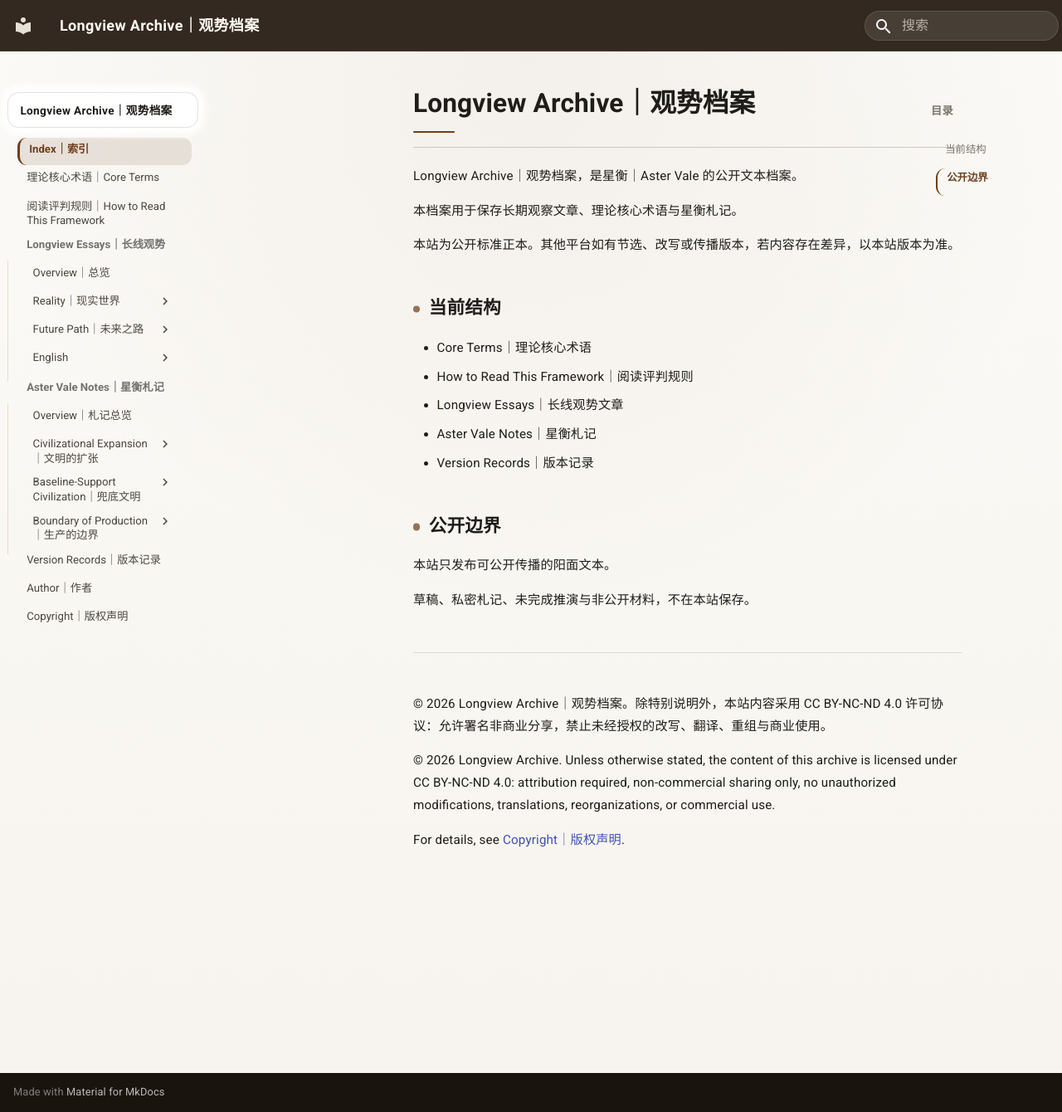
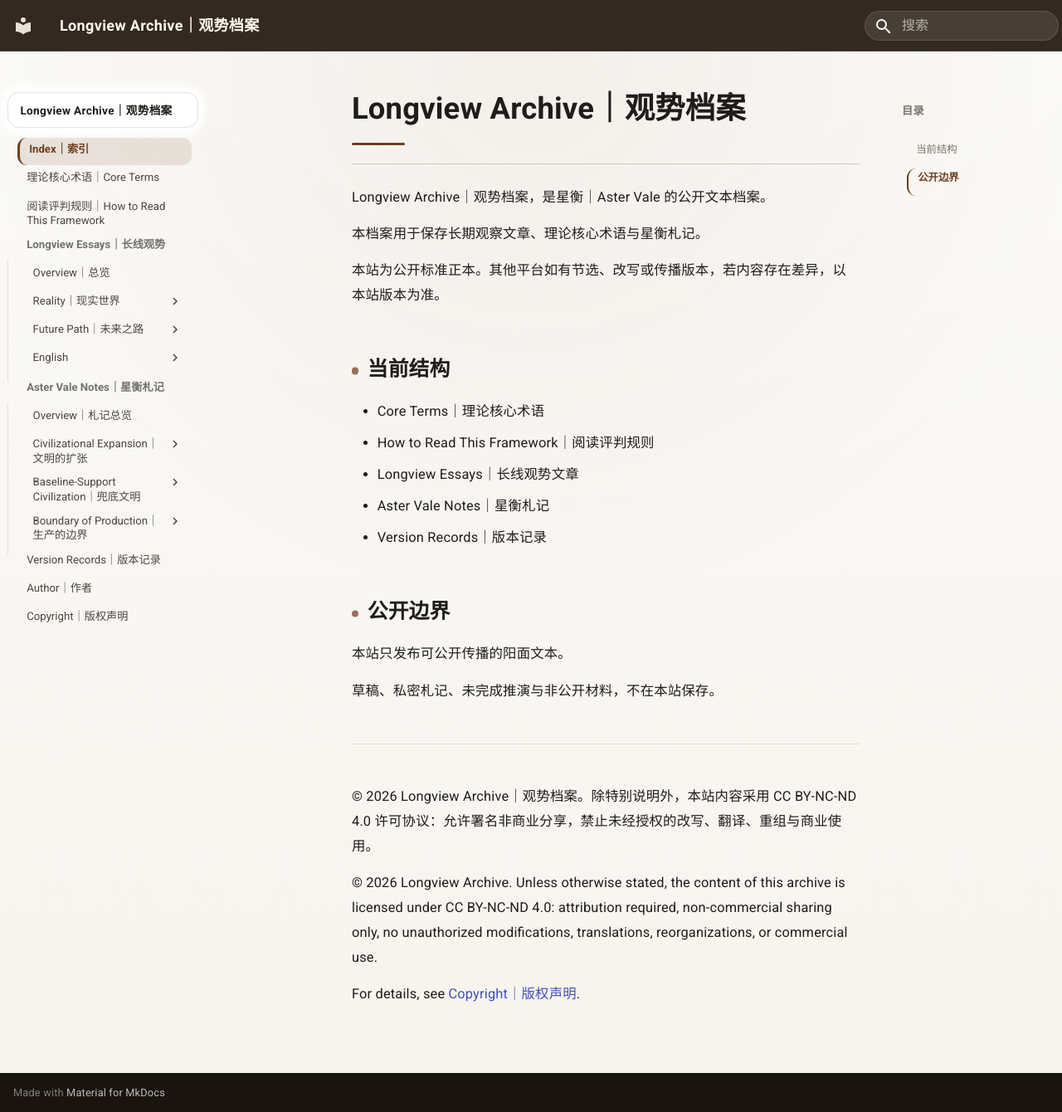
Before and after one commit to guanshi1688/longview-archive, an MkDocs documentation site: the page built from docs/index.md, in a window 1280 px wide and 1340 px high. Shown: the whole window at 83% size. Built offline with MkDocs 1.6.1 and Material for MkDocs 9.7.7, drawn with Linux system fonts in a browser that asks for light colours.

Commit message:
Update extra.css

```diff
--- a/docs/stylesheets/extra.css
+++ b/docs/stylesheets/extra.css
@@ -4,190 +4,150 @@
    Desktop: 思想树 / 档案馆 / 论文站
    Mobile : 阅读器 / 单栏 / 防横向溢出
    ========================================================= */
-
-
 /* =========================================================
-   01. Global Design Tokens
+   01. Global Design Tokens【已加宽侧边栏、正文宽度】
    ========================================================= */
-
 :root {
   --lv-bg: #f7f4ee;
   --lv-bg-soft: #fbfaf7;
   --lv-paper: #fffdf8;
   --lv-paper-deep: #f1ece3;
-
   --lv-text: #1f1d1a;
   --lv-text-soft: #4b4740;
   --lv-text-muted: #7a7369;
-
   --lv-line: rgba(70, 60, 45, 0.14);
   --lv-line-strong: rgba(70, 60, 45, 0.24);
-
   --lv-accent: #6f3f1d;
   --lv-accent-soft: rgba(111, 63, 29, 0.09);
   --lv-accent-line: rgba(111, 63, 29, 0.28);
-
   --lv-shadow-soft: 0 10px 35px rgba(40, 31, 20, 0.06);
-
-  --lv-content-width: 760px;
-  --lv-content-wide: 880px;
-  --lv-sidebar-width: 15.5rem;
-
+  /* 核心变量调整：左栏加宽、正文加宽、右侧目录适度放宽 */
+  --lv-content-width: 900px;
+  --lv-content-wide: 1020px;
+  --lv-sidebar-width: 20rem;
+  --lv-toc-width: 11rem;
   --md-primary-fg-color: #2b2118;
   --md-primary-fg-color--light: #4a3929;
   --md-primary-fg-color--dark: #1c1510;
   --md-accent-fg-color: #8a4f24;
-
   --md-default-bg-color: var(--lv-bg);
   --md-default-fg-color: var(--lv-text);
   --md-default-fg-color--light: var(--lv-text-soft);
   --md-default-fg-color--lighter: var(--lv-text-muted);
-
   --md-typeset-a-color: #7b461f;
 }
-
-
 /* =========================================================
    02. Base Page Structure
    ========================================================= */
-
 html {
   text-size-adjust: 100%;
   -webkit-text-size-adjust: 100%;
 }
-
 html,
 body {
   background: var(--lv-bg);
 }
-
 body {
   color: var(--lv-text);
 }
-
 .md-container {
   background:
     radial-gradient(circle at 50% 0%, rgba(111, 63, 29, 0.055), transparent 34rem),
     linear-gradient(180deg, var(--lv-bg-soft), var(--lv-bg));
 }
-
 .md-grid {
-  max-width: 91rem;
+  max-width: 100rem; /* 整体画布放宽，适配加宽后的三栏 */
 }
-
 .md-main__inner {
   margin-top: 0;
 }
-
 .md-content {
   min-width: 0;
 }
-
 .md-content__inner {
   max-width: var(--lv-content-width);
   margin: 0 auto;
   padding-top: 2.6rem;
   padding-bottom: 4rem;
 }
-
 .md-content__inner::before {
   display: none;
 }
-
-
 /* =========================================================
    03. Header: 极简出版栏
    ========================================================= */
-
 .md-header {
   background: rgba(43, 33, 24, 0.96);
   color: #fffaf0;
   box-shadow: none;
   border-bottom: 1px solid rgba(255, 250, 240, 0.08);
 }
-
 .md-header__inner {
   min-height: 3.05rem;
 }
-
 .md-header__title {
   font-weight: 600;
   letter-spacing: 0.02em;
 }
-
 .md-header__topic {
   font-weight: 600;
 }
-
 .md-header__button {
   color: rgba(255, 250, 240, 0.88);
 }
-
 .md-search__form {
   background: rgba(255, 250, 240, 0.1);
   border: 1px solid rgba(255, 250, 240, 0.12);
   border-radius: 999px;
 }
-
 .md-search__form:hover {
   background: rgba(255, 250, 240, 0.14);
 }
-
 .md-search__input {
   color: #fffaf0;
 }
-
 .md-search__input::placeholder {
   color: rgba(255, 250, 240, 0.62);
 }
-
 .md-tabs {
   background: #2b2118;
   border-bottom: 1px solid rgba(255, 250, 240, 0.08);
 }
-
 .md-tabs__link {
   opacity: 0.74;
   font-weight: 500;
 }
-
 .md-tabs__link--active,
 .md-tabs__link:hover {
   opacity: 1;
 }
-
-
 /* =========================================================
-   04. Desktop Sidebar: 思想树
+   04. Desktop Sidebar: 思想树【桌面大屏布局重调】
    ========================================================= */
-
 @media screen and (min-width: 76.25em) {
   .md-sidebar {
     width: var(--lv-sidebar-width);
   }
-
+  /* 加大左栏右侧内边距，制造左栏与正文之间的空隙，解决拥挤 */
   .md-sidebar--primary {
-    padding-right: 0.8rem;
+    width: var(--lv-sidebar-width);
+    padding-right: 1.6rem;
   }
-
   .md-sidebar--secondary {
-    padding-left: 0.9rem;
+    width: var(--lv-toc-width);
+    padding-left: 0.6rem;
   }
-
   .md-sidebar__scrollwrap {
     margin: 0;
     padding: 1.25rem 0.45rem 2rem;
   }
-
   .md-sidebar__inner {
     padding: 0;
   }
-
   .md-nav {
     font-size: 0.69rem;
     line-height: 1.45;
   }
-
   .md-nav__title {
     margin: 0 0 0.55rem;
     padding: 0.72rem 0.8rem;
@@ -199,15 +159,12 @@
     font-weight: 700;
     letter-spacing: 0.025em;
   }
-
   .md-nav__list {
     padding-left: 0.18rem;
   }
-
   .md-nav__item {
     margin: 0.06rem 0;
   }
-
   .md-nav__link {
     min-height: 1.65rem;
     margin-top: 0;
@@ -219,12 +176,10 @@
       color 120ms ease,
       border-color 120ms ease;
   }
-
   .md-nav__link:hover {
     color: var(--lv-accent);
     background: var(--lv-accent-soft);
   }
-
   .md-nav__link--active,
   .md-nav__item .md-nav__link--active {
     color: var(--lv-accent);
@@ -232,17 +187,14 @@
     border-left: 3px solid var(--lv-accent);
     font-weight: 700;
   }
-
   .md-nav__item--active > .md-nav__link {
     color: var(--lv-accent);
     font-weight: 700;
   }
-
   .md-nav__toggle ~ .md-nav {
     padding-left: 0.32rem;
     border-left: 1px solid rgba(111, 63, 29, 0.15);
   }
-
   .md-sidebar--secondary .md-nav__title {
     font-size: 0.66rem;
     color: var(--lv-text-muted);
@@ -251,30 +203,24 @@
     box-shadow: none;
     padding-left: 0.3rem;
   }
-
   .md-sidebar--secondary .md-nav__link {
     color: var(--lv-text-muted);
   }
-
   .md-sidebar--secondary .md-nav__link--active {
     color: var(--lv-accent);
     background: transparent;
     border-left: 2px solid var(--lv-accent);
   }
 }
-
-
 /* =========================================================
    05. Optional Nav Group Emphasis
    适合你的 Reality / Future Path / Core Terms 结构
    ========================================================= */
-
 @media screen and (min-width: 76.25em) {
   .md-nav__link[href*="/essays/reality/"],
   .md-nav__link[href*="/reality/"] {
     position: relative;
   }
-
   .md-nav__link[href*="/essays/reality/"]::before,
   .md-nav__link[href*="/reality/"]::before {
     content: "";
@@ -285,7 +231,6 @@
     background: rgba(111, 63, 29, 0.55);
     flex: 0 0 auto;
   }
-
   .md-nav__link[href*="/future/"]::before,
   .md-nav__link[href*="/future-path/"]::before {
     content: "";
@@ -296,7 +241,6 @@
     background: rgba(88, 88, 88, 0.5);
     flex: 0 0 auto;
   }
-
   .md-nav__link[href*="/core-terms/"]::before {
     content: "";
     width: 0.34rem;
@@ -307,19 +251,15 @@
     flex: 0 0 auto;
   }
 }
-
-
 /* =========================================================
    06. Article Body: 论文阅读排版
    ========================================================= */
-
 .md-typeset {
   color: var(--lv-text);
   font-size: 0.86rem;
   line-height: 1.86;
   letter-spacing: 0.01em;
 }
-
 .md-typeset h1,
 .md-typeset h2,
 .md-typeset h3,
@@ -328,7 +268,6 @@
   font-weight: 750;
   letter-spacing: 0.005em;
 }
-
 .md-typeset h1 {
   margin: 0 0 1.45rem;
   padding-bottom: 1.1rem;
@@ -336,7 +275,6 @@
   font-size: 2rem;
   line-height: 1.28;
 }
-
 .md-typeset h1::after {
   content: "";
   display: block;
@@ -346,7 +284,6 @@
   background: var(--lv-accent);
   border-radius: 999px;
 }
-
 .md-typeset h2 {
   margin-top: 2.45rem;
   margin-bottom: 0.95rem;
@@ -354,7 +291,6 @@
   font-size: 1.36rem;
   line-height: 1.4;
 }
-
 .md-typeset h2::before {
   content: "";
   display: inline-block;
@@ -366,62 +302,49 @@
   background: var(--lv-accent);
   opacity: 0.72;
 }
-
 .md-typeset h3 {
   margin-top: 1.9rem;
   margin-bottom: 0.65rem;
   font-size: 1.08rem;
   line-height: 1.45;
 }
-
 .md-typeset h4 {
   margin-top: 1.35rem;
   font-size: 0.95rem;
   color: var(--lv-text-soft);
 }
-
 .md-typeset p {
   margin: 0.88rem 0;
 }
-
 .md-typeset strong {
   color: #17130f;
   font-weight: 760;
 }
-
 .md-typeset a {
   text-decoration-thickness: 1px;
   text-underline-offset: 0.18em;
 }
-
 .md-typeset a:hover {
   color: #9a5726;
 }
-
 .md-typeset hr {
   margin: 2.4rem 0;
   border-bottom: 1px solid var(--lv-line);
 }
-
 .md-typeset ul,
 .md-typeset ol {
   margin-top: 0.75rem;
   margin-bottom: 0.9rem;
 }
-
 .md-typeset li {
   margin-bottom: 0.22rem;
 }
-
 .md-typeset li > p {
   margin: 0.35rem 0;
 }
-
-
 /* =========================================================
    07. Quote / Admonition / Cards
    ========================================================= */
-
 .md-typeset blockquote {
   margin: 1.35rem 0;
   padding: 0.1rem 0 0.1rem 1rem;
@@ -429,11 +352,9 @@
   border-left: 0.18rem solid var(--lv-accent-line);
   background: linear-gradient(90deg, rgba(111, 63, 29, 0.055), transparent);
 }
-
 .md-typeset blockquote p {
   margin: 0.65rem 0;
 }
-
 .md-typeset .admonition,
 .md-typeset details {
   background: var(--lv-paper);
@@ -441,88 +362,67 @@
   border-radius: 0.85rem;
   box-shadow: var(--lv-shadow-soft);
 }
-
 .md-typeset .admonition-title,
 .md-typeset summary {
   font-weight: 700;
 }
-
-
 /* =========================================================
    08. Code / Tables / Images 防崩
    ========================================================= */
-
 .md-typeset code {
   border-radius: 0.28rem;
 }
-
 .md-typeset pre {
   border-radius: 0.75rem;
 }
-
 .md-typeset pre > code {
   white-space: pre;
 }
-
 .md-typeset .highlight {
   border-radius: 0.75rem;
 }
-
 .md-typeset table:not([class]) {
   border-radius: 0.65rem;
   overflow: hidden;
   box-shadow: 0 0 0 1px var(--lv-line);
 }
-
 .md-typeset table:not([class]) th {
   background: rgba(111, 63, 29, 0.08);
   color: var(--lv-text);
   font-weight: 750;
 }
-
 .md-typeset table:not([class]) td,
 .md-typeset table:not([class]) th {
   border-color: var(--lv-line);
 }
-
 .md-typeset img {
   max-width: 100%;
   height: auto;
   border-radius: 0.45rem;
 }
-
 .md-typeset figure {
   margin: 1.6rem 0;
 }
-
 .md-typeset figcaption {
   color: var(--lv-text-muted);
   font-size: 0.72rem;
 }
-
-
 /* =========================================================
    09. Footer / Pagination
    ========================================================= */
-
 .md-footer {
   background: #211913;
 }
-
 .md-footer-meta {
   background: #1a140f;
 }
-
 .md-typeset .md-button {
   border-radius: 999px;
 }
-
 .md-typeset .md-button--primary {
   background: var(--lv-accent);
   border-color: var(--lv-accent);
 }
-
-
 /* =========================================================
    10. Desktop Wide Article Option
    如果某些页面需要更宽，可在 markdown 顶部加：
@@ -531,48 +431,38 @@
    ---
    但这个需要 theme 支持 body_class；不用也没事。
    ========================================================= */
-
 body.wide-page .md-content__inner {
   max-width: var(--lv-content-wide);
 }
-
-
 /* =========================================================
-   11. Mobile: 阅读器模式
+   11. Mobile: 阅读器模式【完全保留原样式，无任何修改】
    核心：不要在手机上复刻桌面左栏
    ========================================================= */
-
 @media screen and (max-width: 76.1875em) {
   html,
   body {
     overflow-x: hidden;
   }
-
   .md-grid {
     max-width: 100%;
   }
-
   .md-main__inner {
     margin: 0;
   }
-
   .md-content {
     max-width: 100%;
     min-width: 0;
     overflow-x: hidden;
   }
-
   .md-content__inner {
     max-width: 100%;
     margin: 0;
     padding: 1.35rem 1.05rem 2.8rem;
   }
-
   .md-typeset {
     font-size: 0.88rem;
     line-height: 1.86;
   }
-
   .md-typeset h1 {
     margin-top: 0.55rem;
     margin-bottom: 1.05rem;
@@ -580,50 +470,41 @@
     font-size: 1.52rem;
     line-height: 1.34;
   }
-
   .md-typeset h1::after {
     width: 2.6rem;
     height: 2px;
     margin-top: 0.72rem;
   }
-
   .md-typeset h2 {
     margin-top: 2rem;
     margin-bottom: 0.72rem;
     font-size: 1.17rem;
     line-height: 1.46;
   }
-
   .md-typeset h2::before {
     width: 0.34rem;
     height: 0.34rem;
     margin-right: 0.42rem;
   }
-
   .md-typeset h3 {
     margin-top: 1.55rem;
     font-size: 1.01rem;
     line-height: 1.5;
   }
-
   .md-typeset h4 {
     font-size: 0.92rem;
   }
-
   .md-typeset p {
     margin: 0.82rem 0;
   }
-
   .md-typeset ul,
   .md-typeset ol {
     padding-left: 1.15rem;
   }
-
   .md-typeset blockquote {
     margin: 1.15rem 0;
     padding-left: 0.82rem;
   }
-
   .md-typeset table:not([class]) {
     display: block;
     width: 100%;
@@ -632,80 +513,62 @@
     white-space: nowrap;
     -webkit-overflow-scrolling: touch;
   }
-
   .md-typeset pre,
   .md-typeset .highlight {
     max-width: 100%;
     overflow-x: auto;
     -webkit-overflow-scrolling: touch;
   }
-
   .md-typeset pre > code {
     white-space: pre;
   }
-
   .md-typeset img,
   .md-typeset svg,
   .md-typeset video,
   .md-typeset iframe {
     max-width: 100%;
   }
-
   .md-header__title {
     font-size: 0.78rem;
   }
-
   .md-search__inner {
     width: 100%;
   }
-
   .md-tabs {
     display: none;
   }
 }
-
-
 /* =========================================================
-   12. Small Mobile: 竖屏手机强化
+   12. Small Mobile: 竖屏手机强化【原样保留】
    ========================================================= */
-
 @media screen and (max-width: 480px) {
   .md-content__inner {
     padding-left: 0.92rem;
     padding-right: 0.92rem;
   }
-
   .md-typeset {
     font-size: 0.86rem;
     line-height: 1.88;
   }
-
   .md-typeset h1 {
     font-size: 1.42rem;
   }
-
   .md-typeset h2 {
     font-size: 1.12rem;
   }
-
   .md-typeset h3 {
     font-size: 0.98rem;
   }
-
   .md-typeset blockquote {
     font-size: 0.84rem;
   }
-
   .md-header__title {
     max-width: 72vw;
   }
 }
-
-
 /* =========================================================
    13. Prevent Common Overflow Bugs
    ========================================================= */
-
 .md-typeset,
 .md-content,
 .md-content__inner,
@@ -713,7 +576,6 @@
 .md-main__inner {
   overflow-wrap: break-word;
 }
-
 .md-typeset p,
 .md-typeset li,
 .md-typeset blockquote,
@@ -722,70 +584,54 @@
   word-break: normal;
   overflow-wrap: anywhere;
 }
-
 .md-typeset pre,
 .md-typeset code,
 .md-typeset kbd {
   overflow-wrap: normal;
   word-break: normal;
 }
-
-
 /* =========================================================
    14. Dark Mode 保底
    ========================================================= */
-
 [data-md-color-scheme="slate"] {
   --lv-bg: #15120f;
   --lv-bg-soft: #1b1713;
   --lv-paper: #211c17;
   --lv-paper-deep: #2a231d;
-
   --lv-text: #efe7da;
   --lv-text-soft: #d1c4b2;
   --lv-text-muted: #a89b8b;
-
   --lv-line: rgba(239, 231, 218, 0.13);
   --lv-line-strong: rgba(239, 231, 218, 0.22);
-
   --lv-accent: #d2955b;
   --lv-accent-soft: rgba(210, 149, 91, 0.12);
   --lv-accent-line: rgba(210, 149, 91, 0.32);
-
   --md-default-bg-color: var(--lv-bg);
   --md-default-fg-color: var(--lv-text);
   --md-typeset-a-color: #e0a269;
 }
-
 [data-md-color-scheme="slate"] .md-container {
   background:
     radial-gradient(circle at 50% 0%, rgba(210, 149, 91, 0.065), transparent 34rem),
     linear-gradient(180deg, var(--lv-bg-soft), var(--lv-bg));
 }
-
 [data-md-color-scheme="slate"] .md-header,
 [data-md-color-scheme="slate"] .md-tabs {
   background: #17120e;
 }
-
 [data-md-color-scheme="slate"] .md-nav__title {
   background: rgba(33, 28, 23, 0.76);
   border-color: var(--lv-line);
 }
-
 [data-md-color-scheme="slate"] .md-typeset strong {
   color: #fff5e8;
 }
-
 [data-md-color-scheme="slate"] .md-typeset blockquote {
   background: linear-gradient(90deg, rgba(210, 149, 91, 0.08), transparent);
 }
-
-
 /* =========================================================
    15. Print Mode
    ========================================================= */
-
 @media print {
   .md-header,
   .md-sidebar,
@@ -793,287 +639,123 @@
   .md-tabs {
     display: none !important;
   }
-
   .md-content__inner {
     max-width: 100%;
     padding: 0;
   }
-
   .md-typeset {
     font-size: 11pt;
     line-height: 1.7;
   }
-
   .md-typeset h1,
   .md-typeset h2,
   .md-typeset h3 {
     page-break-after: avoid;
   }
 }
-
-* =========================================================
-   v2.1 Desktop Rebalance Patch
-   目标：
-   1. 左栏更宽
-   2. 正文更宽
-   3. 右侧目录更收敛
-   4. 桌面字体略缩小
-   5. 手机端不动
+/* =========================================================
+   v2.1 Desktop Rebalance Patch（已优化变量，保留原有字体缩放逻辑）
    ========================================================= */
-
-:root {
-  --lv-content-width: 840px;     /* 原来偏窄，现在加宽正文 */
-  --lv-content-wide: 960px;
-  --lv-sidebar-width: 18rem;     /* 左栏加宽 */
-  --lv-toc-width: 12rem;         /* 右侧目录收窄 */
-}
-
-/* 整体画布略放宽 */
-.md-grid {
-  max-width: 96rem;
-}
-
-
-/* =========================================================
-   Desktop only
-   ========================================================= */
-
 @media screen and (min-width: 76.25em) {
-
-  /* 左侧主导航更宽 */
-  .md-sidebar--primary {
-    width: var(--lv-sidebar-width);
-  }
-
-  /* 右侧目录更窄，减少“正文偏左”感 */
-  .md-sidebar--secondary {
-    width: var(--lv-toc-width);
-  }
-
-  /* 左右栏内边距再微调 */
-  .md-sidebar--primary {
-    padding-right: 1rem;
-  }
-
-  .md-sidebar--secondary {
-    padding-left: 0.5rem;
-  }
-
-  /* 正文区域加宽，并保持居中 */
+  /* 正文居中，彻底删除原v2.2的translateX偏移，解决拥挤 */
   .md-content__inner {
     max-width: var(--lv-content-width);
     margin-left: auto;
     margin-right: auto;
     padding-top: 2.3rem;
   }
-
   /* 桌面正文稍微缩小一点，更像论文站 */
   .md-typeset {
     font-size: 0.82rem;
     line-height: 1.82;
   }
-
   /* 标题同步微缩，不然会显得头重脚轻 */
   .md-typeset h1 {
     font-size: 1.82rem;
     line-height: 1.28;
     margin-bottom: 1.25rem;
   }
-
   .md-typeset h2 {
     font-size: 1.24rem;
     line-height: 1.42;
   }
-
   .md-typeset h3 {
     font-size: 1rem;
     line-height: 1.45;
   }
-
   .md-typeset h4 {
     font-size: 0.92rem;
   }
-
   /* 左栏导航字体略紧一点，更像“树” */
   .md-sidebar--primary .md-nav {
     font-size: 0.71rem;
     line-height: 1.42;
   }
-
   /* 左栏标题更稳 */
   .md-sidebar--primary .md-nav__title {
     margin-bottom: 0.6rem;
     padding: 0.68rem 0.78rem;
   }
-
   /* 子项略收紧，减少散感 */
   .md-sidebar--primary .md-nav__link {
     padding-top: 0.3rem;
     padding-bottom: 0.3rem;
   }
-
   /* 右侧目录更安静一点 */
   .md-sidebar--secondary .md-nav {
     font-size: 0.67rem;
     line-height: 1.38;
   }
-
   .md-sidebar--secondary .md-nav__link {
     padding-top: 0.22rem;
     padding-bottom: 0.22rem;
   }
 }
-
 /* =========================================================
-   v2.2 Desktop Compact + Center Correction Patch
-   目标：
-   1. 桌面正文整体缩小
-   2. 正文视觉右移
-   3. 右侧目录更窄
-   4. 手机端完全不动
+   v2.2 拥挤修正：删除原translate偏移，不再挤压正文
    ========================================================= */
-
 @media screen and (min-width: 76.25em) {
-
-  /* 整体不要过宽，否则右侧空白太夸张 */
+  /* 原v2.2里的transform: translateX(3.2rem) 已完全移除 */
   .md-grid {
-    max-width: 92rem;
+    max-width: 100rem;
   }
-
-  /* 左侧保持够用，不继续放大 */
+  /* 左侧导航固定加宽变量，不再缩小 */
   .md-sidebar--primary {
-    width: 17rem;
-    padding-right: 0.8rem;
+    width: var(--lv-sidebar-width);
   }
-
-  /* 右侧目录收窄，降低右侧空白感 */
+  /* 右侧目录使用新变量，适度放宽 */
   .md-sidebar--secondary {
-    width: 9.5rem;
-    padding-left: 0.4rem;
+    width: var(--lv-toc-width);
   }
-
-  /* 核心：正文栏缩小，并向右修正 */
-  .md-content__inner {
-    max-width: 760px;
-    margin-left: auto;
-    margin-right: auto;
-    transform: translateX(3.2rem);
-    padding-top: 2.15rem;
-  }
-
-  /* 正文压小一点 */
-  .md-typeset {
-    font-size: 0.76rem;
-    line-height: 1.78;
-  }
-
+  /* 正文段落间距微调，阅读舒适 */
   .md-typeset p {
     margin: 0.72rem 0;
   }
-
-  /* 标题压小 */
-  .md-typeset h1 {
-    font-size: 1.58rem;
-    line-height: 1.28;
-    margin-bottom: 1.05rem;
-    padding-bottom: 0.85rem;
-  }
-
-  .md-typeset h1::after {
-    width: 2.5rem;
-    height: 2px;
-    margin-top: 0.65rem;
-  }
-
-  .md-typeset h2 {
-    font-size: 1.08rem;
-    line-height: 1.42;
-    margin-top: 2rem;
-  }
-
-  .md-typeset h3 {
-    font-size: 0.92rem;
-    line-height: 1.45;
-  }
-
-  .md-typeset h4 {
-    font-size: 0.84rem;
-  }
-
-  /* 引用块也压一点 */
+  /* 引用块微调 */
   .md-typeset blockquote {
     margin: 1.05rem 0;
     padding-left: 0.75rem;
   }
-
-  /* 左侧导航也略微压缩，减少“散” */
+  /* 左侧导航紧凑优化 */
   .md-sidebar--primary .md-nav {
     font-size: 0.66rem;
     line-height: 1.34;
   }
-
   .md-sidebar--primary .md-nav__link {
     padding-top: 0.24rem;
     padding-bottom: 0.24rem;
   }
-
   .md-sidebar--primary .md-nav__title {
     font-size: 0.68rem;
     padding: 0.58rem 0.72rem;
   }
-
   /* 右侧目录弱化 */
   .md-sidebar--secondary .md-nav {
     font-size: 0.62rem;
     line-height: 1.34;
   }
-
   .md-sidebar--secondary .md-nav__link {
     padding-top: 0.18rem;
     padding-bottom: 0.18rem;
   }
 }
-
-/* =========================================================
-   v2.3 Desktop Layout Separation
-   左栏加宽、正文右移、左右区域拉开
-   手机端不动
-   ========================================================= */
-
-@media screen and (min-width: 76.25em) {
-
-  /* 整体画布略放宽 */
-  .md-grid {
-    max-width: 94rem;
-  }
-
-/* 左侧思想树：真正锁定宽度 */
-@media screen and (min-width: 76.25em) {
-  .md-sidebar--primary {
-    width: 19.5rem;
-    min-width: 19.5rem;
-    flex: 0 0 19.5rem;
-    padding-right: 1.5rem;
-  }
-
-  .md-sidebar--primary .md-sidebar__inner,
-  .md-sidebar--primary .md-nav {
-    width: 100%;
-    max-width: none;
-  }
-}
-
-  /* 右侧目录保持窄，避免挤压正文 */
-  .md-sidebar--secondary {
-    width: 9rem;
-    padding-left: 0.35rem;
-  }
-
-  /* 正文宽度不变，整体继续向右 */
-   .md-content__inner {
-     max-width: 860px;
-     margin-left: auto;
-     margin-right: auto;
-     transform: translateX(4.2rem);
-   }
-}
```
